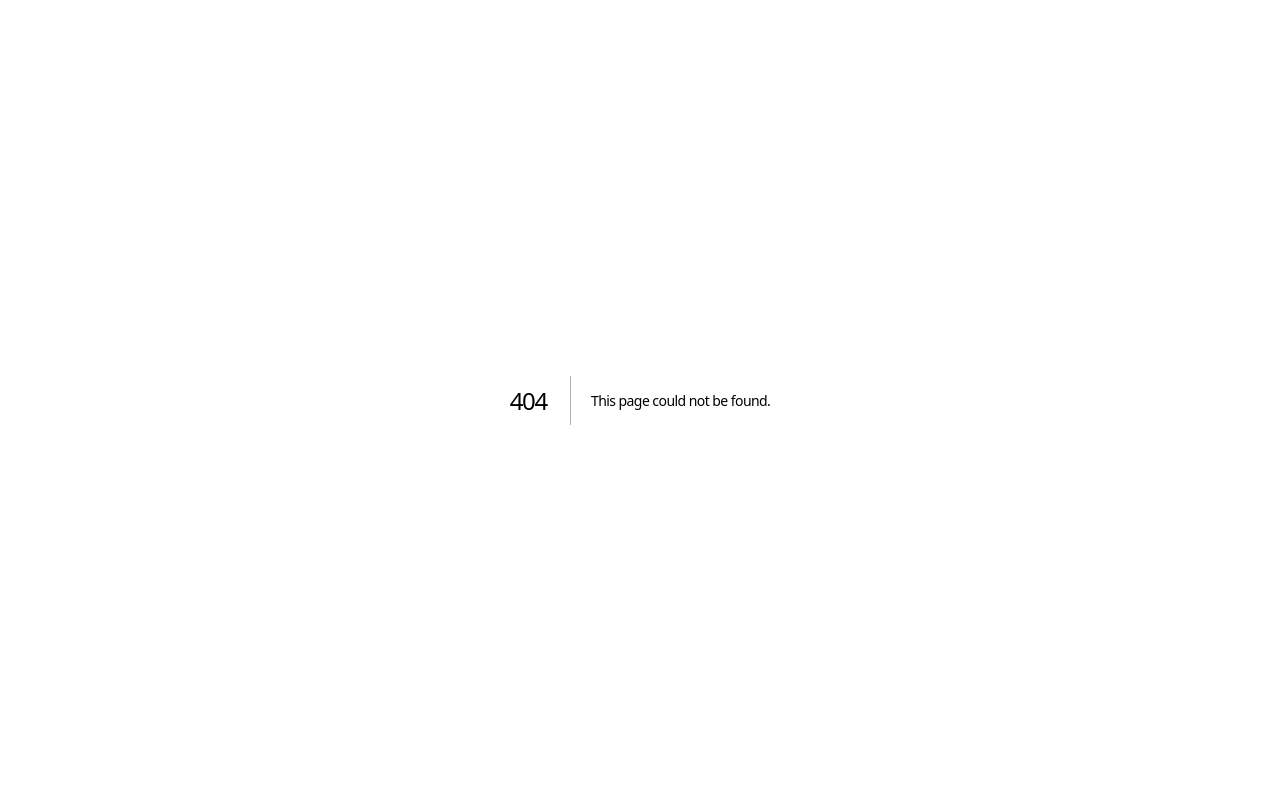
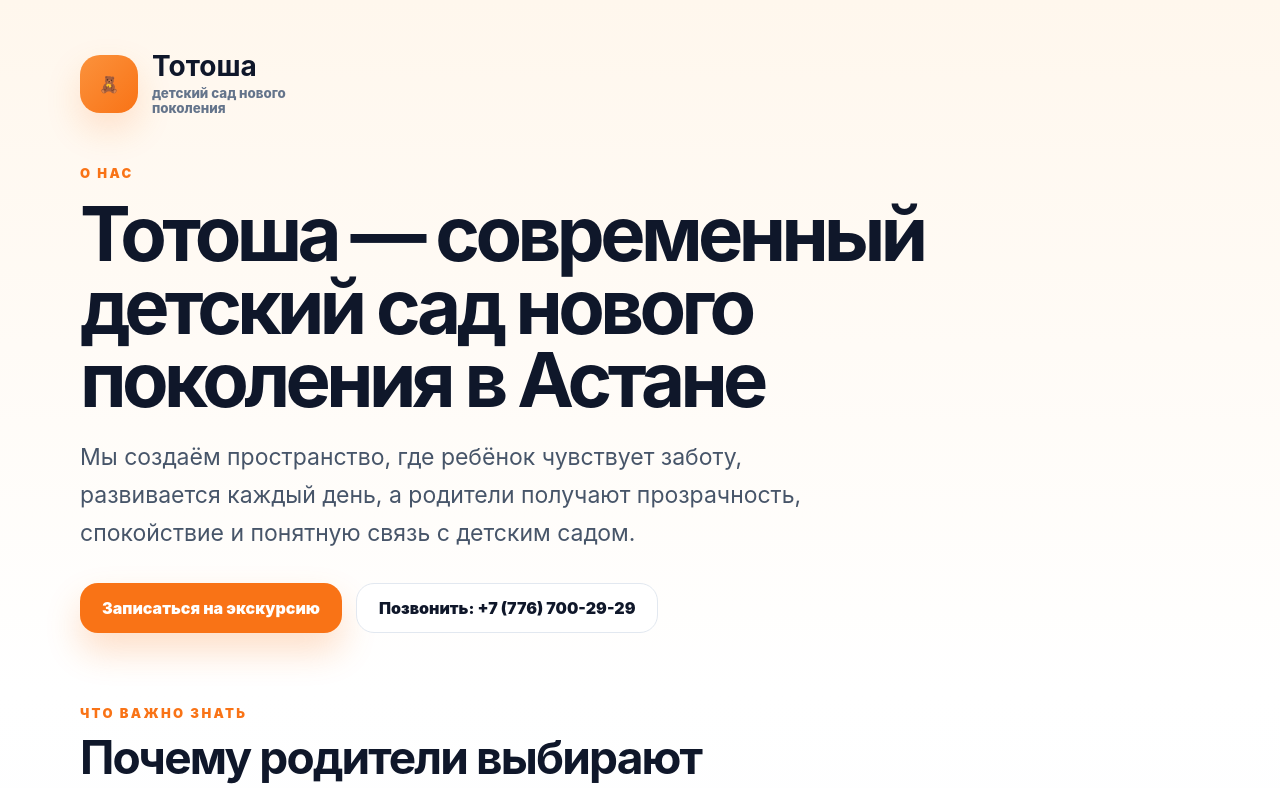
Before and after one commit to nexora-kz/totosha, a Next.js app: page /about in a window 1280 px wide. Before the commit this address had no page. Shown: the top 788 px of the page. Built offline with nearby package versions, Linux system fonts and the light colour scheme.

Commit message:
TOTOSHA SEO: add about page

```diff
--- /dev/null
+++ b/app/about/page.tsx
@@ -0,0 +1,26 @@
+import type { Metadata } from 'next';
+import { SeoLanding } from '../../components/SeoLanding';
+
+export const metadata: Metadata = {
+  title: 'О детском саде Тотоша в Астане',
+  description: 'Тотоша — современный частный детский сад нового поколения в Астане: забота, безопасность, развитие и цифровой кабинет для родителей.',
+  alternates: { canonical: '/about' },
+};
+
+export default function AboutSeoPage() {
+  return (
+    <SeoLanding
+      eyebrow="О нас"
+      title="Тотоша — современный детский сад нового поколения в Астане"
+      description="Мы создаём пространство, где ребёнок чувствует заботу, развивается каждый день, а родители получают прозрачность, спокойствие и понятную связь с детским садом."
+      bullets={[
+        'Заботливая атмосфера и уважение к ребёнку',
+        'Безопасная среда и видеонаблюдение',
+        'Цифровой кабинет для родителей',
+        'Понятная коммуникация с заведующей и командой',
+        'Режим дня с 07:30 до 19:00',
+        'Современный подход к развитию детей',
+      ]}
+    />
+  );
+}
```
